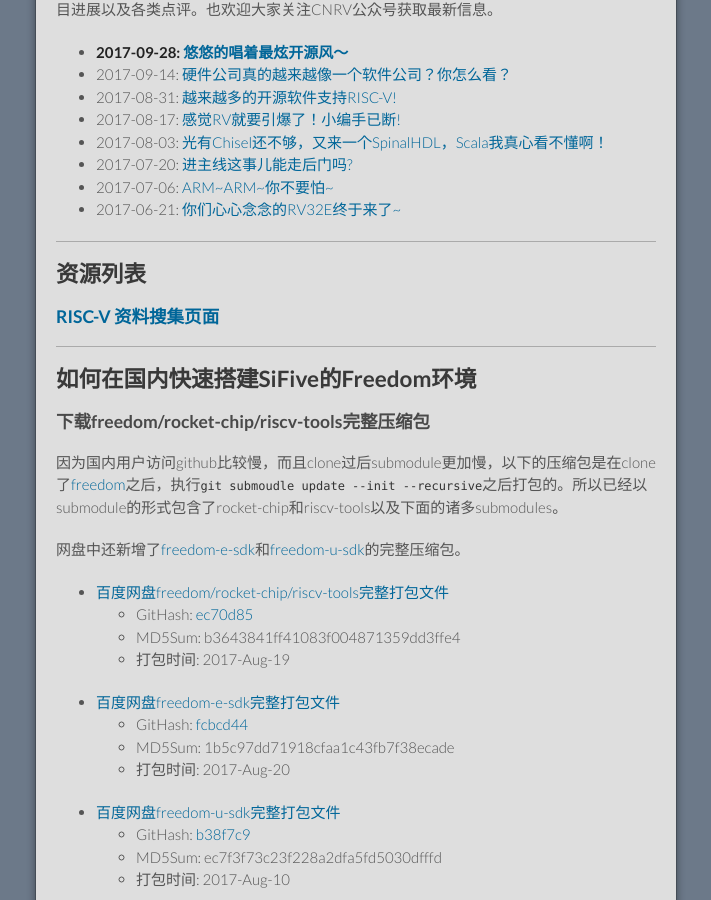
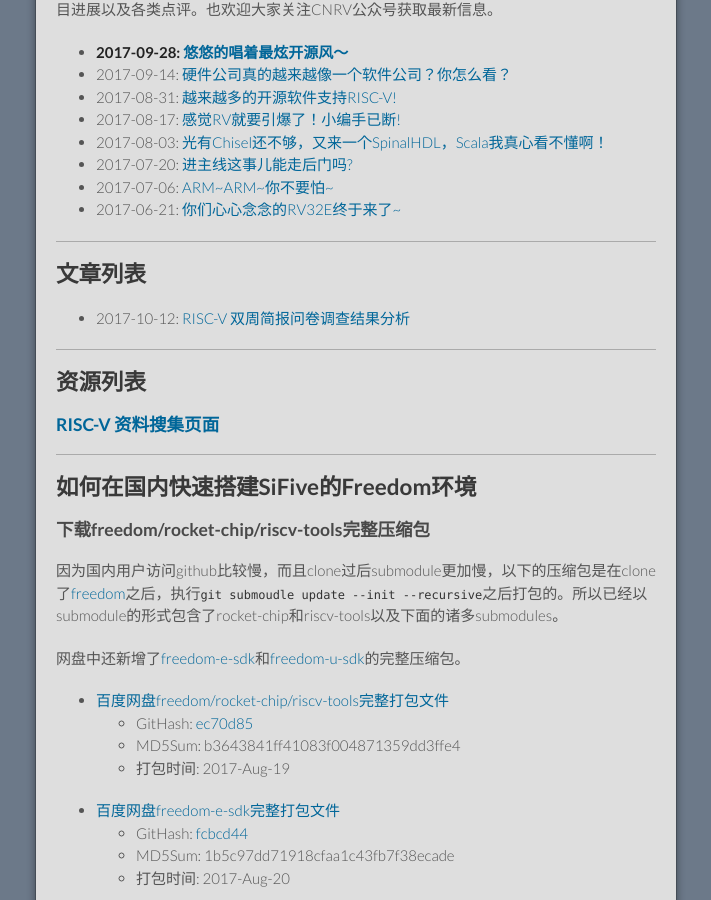
Before and after one commit to cnrv/home, a Jekyll site: the page built from index.md, in a window 1280 px wide and 900 px high, scrolled down 345 px. Shown: the whole window, without its empty margins (284-995 px from the left). Built offline with Jekyll 4.4.1, drawn with Linux system fonts in a browser that asks for light colours; Markdown is read by kramdown in place of the engine named in the settings; comment, search, counter and statistics services are not loaded; our own code applies the rules of GitHub Pages for plain Markdown files.

Commit message:
index link for questionaire-analysis.
Signed-off-by: Alex Guo <xfguo@credosemi.com.cn>

```diff
--- a/index.md
+++ b/index.md
@@ -20,6 +20,13 @@
 - 2017-07-20: [进主线这事儿能走后门吗?](bi-week-rpts/2017-07-20)
 - 2017-07-06: [ARM~ARM~你不要怕~](bi-week-rpts/2017-07-06)
 - 2017-06-21: [你们心心念念的RV32E终于来了~](bi-week-rpts/2017-06-21)
+
+----
+
+## 文章列表
+
+
+- 2017-10-12: [RISC-V 双周简报问卷调查结果分析](articles/2017-10-12-questionaire)
 
 ----
 
```
